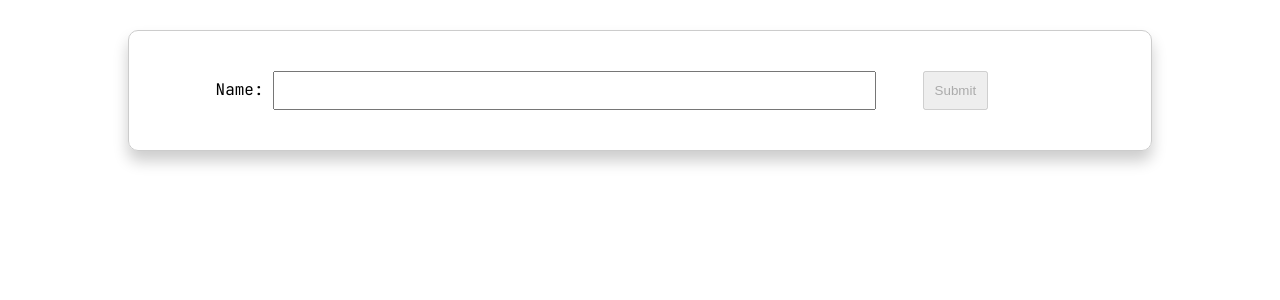
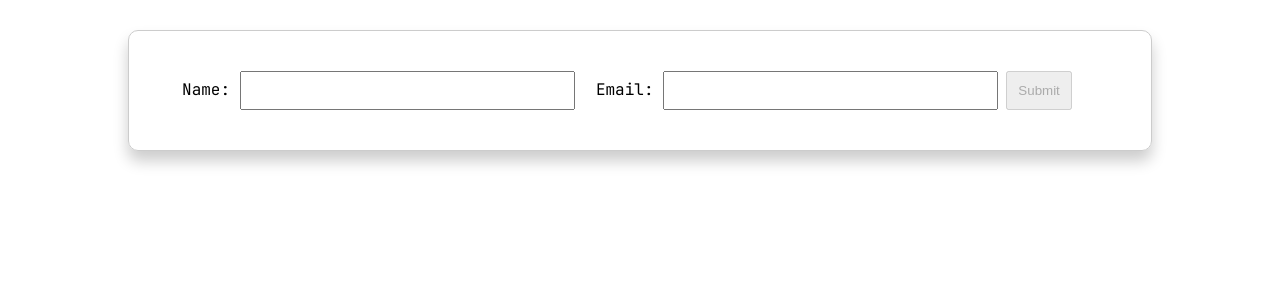
Before and after one commit to JasonWu73/es, a React (Vite) app in the folder vite-react/: page / in a window 1280 px wide. Shown: the top 300 px of the page. Built offline with nearby package versions, Linux system fonts and the light colour scheme.

Commit message:
Add email input validation

```diff
--- a/vite-react/src/components/form/SimpleInput.tsx
+++ b/vite-react/src/components/form/SimpleInput.tsx
@@ -2,12 +2,26 @@ import Button from '../ui/Button';
 import classes from './SimpleInput.module.scss';
 import {ChangeEvent, FormEvent, useState} from "react";
 
+const EMAIL_REGEXP = /^(([^<>()[\]\\.,;:\s@"]+(\.[^<>()[\]\\.,;:\s@"]+)*)|.(".+"))@((\[[0-9]{1,3}\.[0-9]{1,3}\.[0-9]{1,3}\.[0-9]{1,3}])|(([a-zA-Z\-0-9]+\.)+[a-zA-Z]{2,}))$/;
+
 export default function SimpleInput() {
     const [name, setName] = useState('');
     const [nameTouched, setNameTouched] = useState(false);
+    const [email, setEmail] = useState('');
+    const [emailTouched, setEmailTouched] = useState(false);
     const nameInvalid = name.trim().length === 0;
     const nameInputInvalid = nameInvalid && nameTouched;
-    const formInvalid = nameInvalid;
+    const emailInvalid = !email.match(EMAIL_REGEXP);
+    const emailInputInvalid = emailInvalid && emailTouched;
+    const formInvalid = nameInvalid || emailInvalid;
+
+    function handleEmailBlur() {
+        setEmailTouched(true);
+    }
+
+    function handleEmailChange(event: ChangeEvent<HTMLInputElement>) {
+        setEmail(event.target.value);
+    }
 
     function handleNameBlur() {
         setNameTouched(true);
@@ -19,16 +33,21 @@ export default function SimpleInput() {
 
     function handleSubmit(event: FormEvent) {
         event.preventDefault();
-        if (nameInvalid) {
+        if (formInvalid) {
             return;
         }
-        console.log('useState: ', name.trim());
+        console.log({
+            name: name.trim(),
+            email: email.trim()
+        });
         setName('');
         setNameTouched(false);
+        setEmail('');
+        setEmailTouched(false);
     }
 
-    const nameClasses = `${classes['form-control']}
-    ${nameInputInvalid ? classes['form-control--error'] : ''}`;
+    const nameClasses = `${classes['form-control']} ${nameInputInvalid ? classes['form-control--error'] : ''}`;
+    const emailClasses = `${classes['form-control']} ${emailInputInvalid ? classes['form-control--error'] : ''}`;
 
     return (
         <form onSubmit={handleSubmit} className={classes.form}>
@@ -37,6 +56,11 @@ export default function SimpleInput() {
                 <input value={name} onChange={handleNameChange} onBlur={handleNameBlur} type="text" id="name"/>
                 {nameInputInvalid && <p className={classes.error}>Name must not be empty.</p>}
             </div>
+            <div className={emailClasses}>
+                <label htmlFor="email">Email</label>
+                <input value={email} onChange={handleEmailChange} onBlur={handleEmailBlur} type="text" id="email"/>
+                {emailInputInvalid && <p className={classes.error}>Email is not valid.</p>}
+            </div>
             <div className={classes['form-action']}>
                 <Button disabled={formInvalid}>Submit</Button>
             </div>
```
